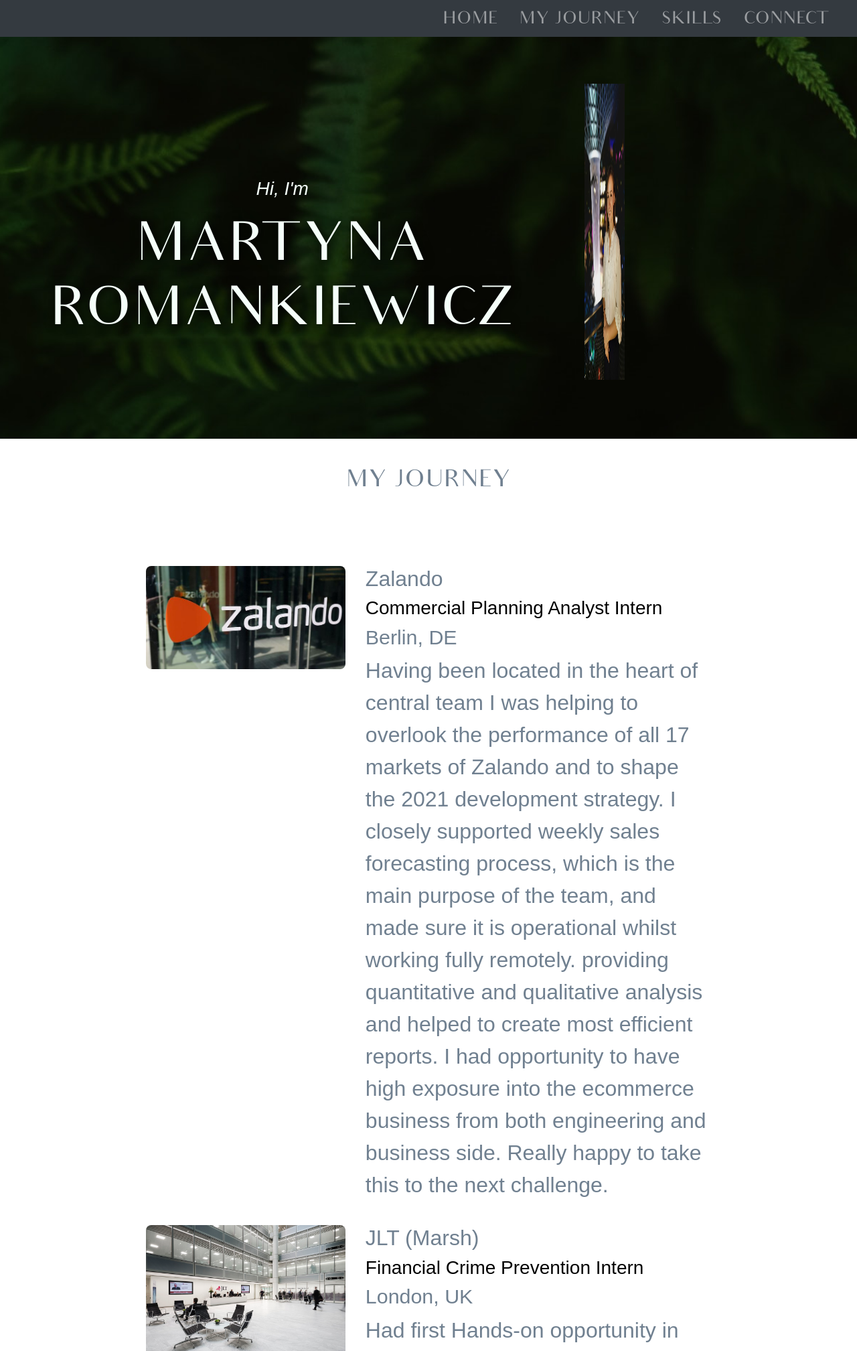
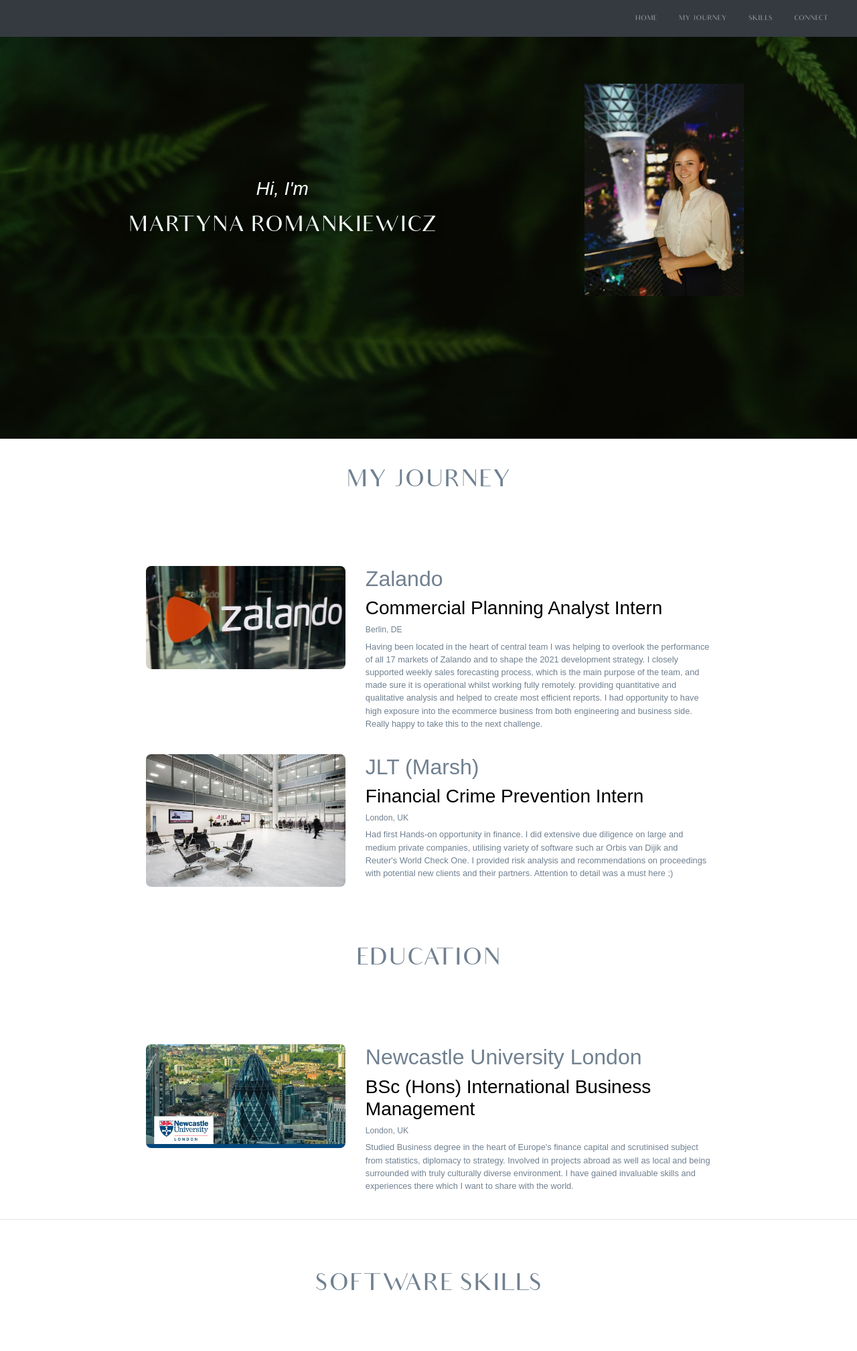
Before and after one commit to mromankim/martyna-website, a PHP site: page / in a window 1280 px wide. Shown: the top 2017 px of the page at 67% size. Run offline with PHP 8.4, Linux system fonts and the light colour scheme.

Commit message:
Update styles.css

```diff
--- a/styles.css
+++ b/styles.css
@@ -463,11 +463,11 @@
 @media (min-width: 1080px)  {
 
   body {
-    font-size: 200%;
+    font-size: 80%;
   }
 
   .parallax img {
-    width: 20%;
+    width: 80%;
     height: 100%;
   }
 
```
